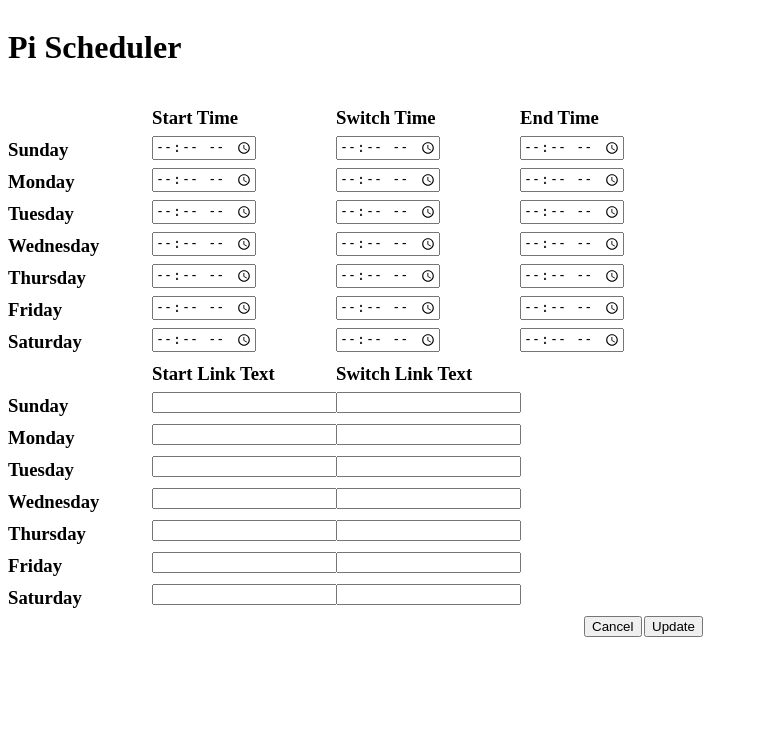
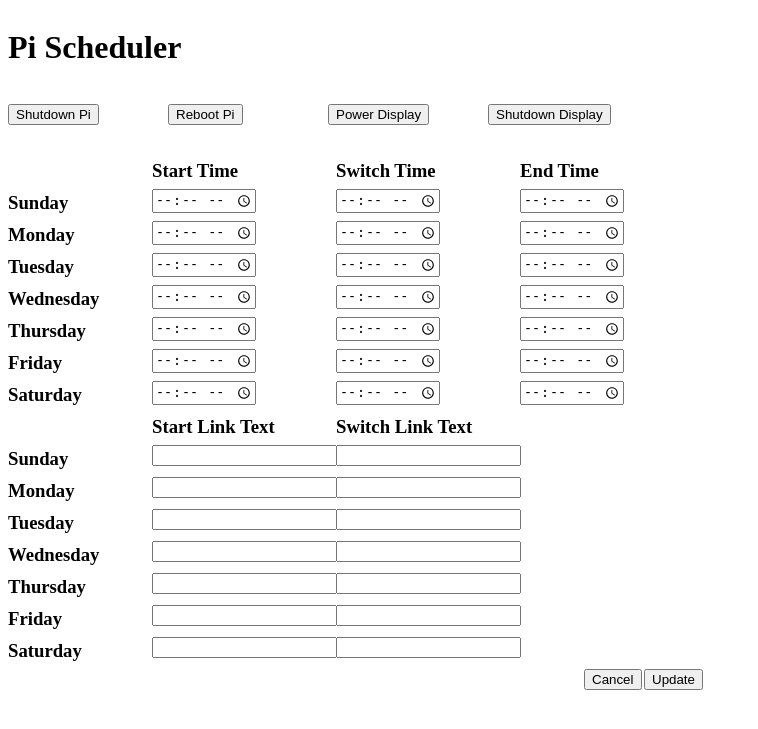
Before and after one commit to Brandon-Ritchie/PiDisplay_old, a Flask app: page /home in a window 1280 px wide. Shown: the top 729 px of the page, without its empty margins (0-758 px from the left). Run offline with Flask 2, Linux system fonts and the light colour scheme; a user stored in the database is signed in; data comes from the database, SQL or seed files in the repository.

Commit message:
Added hardware control and basic styling

```diff
--- a/app.py
+++ b/app.py
@@ -50,9 +50,23 @@ def index():
 @app.route('/home', methods = ["GET", "POST"])
 @login_required
 def home():
-    crontab_form = forms.CrontabForm() # form instance
+    crontab_form = forms.CrontabForm() # crontab form instance
+
+    hardware_form = forms.HardwareControlForm()
 
     try:
+        if hardware_form.shutdown_pi_button.data:
+            utilities.shutdown_pi()
+
+        if hardware_form.reboot_pi_button.data:
+            utilities.reboot_pi()
+
+        if hardware_form.power_display_button.data:
+            utilities.power_display()
+
+        if hardware_form.shutdown_display_button.data:
+            utilities.shutdown_display()
+
         if 'sunday_start_time' in request.form:
             if crontab_form.submit.data:
                 entry_list = forms.return_form_data_as_list_of_dict(crontab_form) # created as dictionaries of the form data making it easier to deal with
@@ -84,7 +98,8 @@ def home():
     forms.update_crontab_form_defaults(crontab_form, display_entry_list_as_lists)
 
     return render_template('home.html',
-        template_form = crontab_form,
+        template_crontab_form = crontab_form,
+        template_hardware_form = hardware_form
     )
 
 """
--- a/forms.py
+++ b/forms.py
@@ -4,6 +4,8 @@ from wtforms.fields.html5 import TimeField
 from wtforms.validators import DataRequired
 from app import db
 import datetime
+
+from utilities import power_display, shutdown_display, shutdown_pi
 
 class CrontabForm(FlaskForm):
     # Create all TimeField variables
@@ -235,6 +237,12 @@ def update_display_entry(db_list, entry, id):
             item.start_link_text = entry['start_link_text'] # update start link text
             item.switch_link_text = entry['switch_link_text'] # update switch link text
 
+class HardwareControlForm(FlaskForm):
+    shutdown_pi_button = SubmitField('Shutdown Pi')
+    reboot_pi_button = SubmitField('Reboot Pi')
+    power_display_button = SubmitField('Power Display')
+    shutdown_display_button = SubmitField('Shutdown Display')
+
 class LoginForm(FlaskForm):
     user = StringField('Username', validators=[DataRequired()])
     password = PasswordField('Password', validators=[DataRequired()])
--- a/static/styles/styles.css
+++ b/static/styles/styles.css
@@ -5,6 +5,31 @@ html {
 body {
     display: grid;
 }
+
+/* Hardware Control */
+
+#hardware-container {
+    display: grid;
+    grid-template-columns: repeat(4, 10rem);
+}
+
+#shutdown-pi-button {
+    grid-column: 1 / 2;
+}
+
+#reboot-pi-button {
+    grid-column: 2 / 3;
+}
+
+#power-display-button {
+    grid-column: 3 / 4;
+}
+
+#shutdown-display-button {
+    grid-column: 4 / 5;
+}
+
+/* Time Schedule */
 
 #time-container {
     display: grid;
@@ -58,6 +83,8 @@ body {
 .end-time {
     grid-column: 4 / 5;
 }
+
+/* Link Text */
 
 #link-text-container {
     display: grid;
--- a/templates/home.html
+++ b/templates/home.html
@@ -18,67 +18,75 @@
         <![endif]-->
         <h1>Pi Scheduler</h1>
         <form action='/home' method='POST'>
+            <div id='hardware-container'>
+                <p class='hardware-button' id='shutdown-pi-button'>{{ template_hardware_form.shutdown_pi_button() }}</p>
+                <p class='hardware-button' id='reboot-pi-button'>{{ template_hardware_form.reboot_pi_button() }}</p>
+                <p class='hardware-button' id='power-display-button'>{{ template_hardware_form.power_display_button() }}</p>
+                <p class='hardware-button' id='shutdown-display-button'>{{ template_hardware_form.shutdown_display_button() }}</p>
+            </div>
+        </form>
+        <form action='/home' method='POST'>
             <div id='time-container'>
                 <h3 class='time-header-row start-time'>Start Time</h2>
                 <h3 class='time-header-row switch-time'>Switch Time</h2>
                 <h3 class='time-header-row end-time'>End Time</h2>
                 <h3 class='sunday-time-row time-label'>Sunday</h3>
-                <p class='sunday-time-row start-time'>{{ template_form.sunday_start_time() }}</p>
-                <p class='sunday-time-row switch-time'>{{ template_form.sunday_switch_time() }}</p>
-                <p class='sunday-time-row end-time'>{{ template_form.sunday_end_time () }}</p>
+                <p class='sunday-time-row start-time'>{{ template_crontab_form.sunday_start_time() }}</p>
+                <p class='sunday-time-row switch-time'>{{ template_crontab_form.sunday_switch_time() }}</p>
+                <p class='sunday-time-row end-time'>{{ template_crontab_form.sunday_end_time () }}</p>
                 <h3 class='monday-time-row time-label'>Monday</h3>
-                <p class='monday-time-row start-time'>{{ template_form.monday_start_time() }}</p>
-                <p class='monday-time-row switch-time'>{{ template_form.monday_switch_time() }}</p>
-                <p class='monday-time-row end-time'>{{ template_form.monday_end_time () }}</p>
+                <p class='monday-time-row start-time'>{{ template_crontab_form.monday_start_time() }}</p>
+                <p class='monday-time-row switch-time'>{{ template_crontab_form.monday_switch_time() }}</p>
+                <p class='monday-time-row end-time'>{{ template_crontab_form.monday_end_time () }}</p>
                 <h3 class='tuesday-time-row time-label'>Tuesday</h3>
-                <p class='tuesday-time-row start-time'>{{ template_form.tuesday_start_time() }}</p>
-                <p class='tuesday-time-row switch-time'>{{ template_form.tuesday_switch_time() }}</p>
-                <p class='tuesday-time-row end-time'>{{ template_form.tuesday_end_time () }}</p>
+                <p class='tuesday-time-row start-time'>{{ template_crontab_form.tuesday_start_time() }}</p>
+                <p class='tuesday-time-row switch-time'>{{ template_crontab_form.tuesday_switch_time() }}</p>
+                <p class='tuesday-time-row end-time'>{{ template_crontab_form.tuesday_end_time () }}</p>
                 <h3 class='wednesday-time-row time-label'>Wednesday</h3>
-                <p class='wednesday-time-row start-time'>{{ template_form.wednesday_start_time() }}</p>
-                <p class='wednesday-time-row switch-time'>{{ template_form.wednesday_switch_time() }}</p>
-                <p class='wednesday-time-row end-time'>{{ template_form.wednesday_end_time () }}</p>
+                <p class='wednesday-time-row start-time'>{{ template_crontab_form.wednesday_start_time() }}</p>
+                <p class='wednesday-time-row switch-time'>{{ template_crontab_form.wednesday_switch_time() }}</p>
+                <p class='wednesday-time-row end-time'>{{ template_crontab_form.wednesday_end_time () }}</p>
                 <h3 class='thursday-time-row time-label'>Thursday</h3>
-                <p class='thursday-time-row start-time'>{{ template_form.thursday_start_time() }}</p>
-                <p class='thursday-time-row switch-time'>{{ template_form.thursday_switch_time() }}</p>
-                <p class='thursday-time-row end-time'>{{ template_form.thursday_end_time () }}</p>
+                <p class='thursday-time-row start-time'>{{ template_crontab_form.thursday_start_time() }}</p>
+                <p class='thursday-time-row switch-time'>{{ template_crontab_form.thursday_switch_time() }}</p>
+                <p class='thursday-time-row end-time'>{{ template_crontab_form.thursday_end_time () }}</p>
                 <h3 class='friday-time-row time-label'>Friday</h3>
-                <p class='friday-time-row start-time'>{{ template_form.friday_start_time() }}</p>
-                <p class='friday-time-row switch-time'>{{ template_form.friday_switch_time() }}</p>
-                <p class='friday-time-row end-time'>{{ template_form.friday_end_time () }}</p>
+                <p class='friday-time-row start-time'>{{ template_crontab_form.friday_start_time() }}</p>
+                <p class='friday-time-row switch-time'>{{ template_crontab_form.friday_switch_time() }}</p>
+                <p class='friday-time-row end-time'>{{ template_crontab_form.friday_end_time () }}</p>
                 <h3 class='saturday-time-row time-label'>Saturday</h3>
-                <p class='saturday-time-row start-time'>{{ template_form.saturday_start_time() }}</p>
-                <p class='saturday-time-row switch-time'>{{ template_form.saturday_switch_time() }}</p>
-                <p class='saturday-time-row end-time'>{{ template_form.saturday_end_time () }}</p>
+                <p class='saturday-time-row start-time'>{{ template_crontab_form.saturday_start_time() }}</p>
+                <p class='saturday-time-row switch-time'>{{ template_crontab_form.saturday_switch_time() }}</p>
+                <p class='saturday-time-row end-time'>{{ template_crontab_form.saturday_end_time () }}</p>
             </div>
             <div id="link-text-container">
                 <h3 class='link-header-row start-text'>Start Link Text</h3>
                 <h3 class='link-header-row switch-text'>Switch Link Text</h3>
                 <h3 class='sunday-link-row link-label'>Sunday</h3>
-                <p class='sunday-link-row start-text'>{{ template_form.sunday_start_text() }}</p>
-                <p class='sunday-link-row switch-text'>{{ template_form.sunday_switch_text() }}</p>
+                <p class='sunday-link-row start-text'>{{ template_crontab_form.sunday_start_text() }}</p>
+                <p class='sunday-link-row switch-text'>{{ template_crontab_form.sunday_switch_text() }}</p>
                 <h3 class='monday-link-row link-label'>Monday</h3>
-                <p class='monday-link-row start-text'>{{ template_form.monday_start_text() }}</p>
-                <p class='monday-link-row switch-text'>{{ template_form.monday_switch_text() }}</p>
+                <p class='monday-link-row start-text'>{{ template_crontab_form.monday_start_text() }}</p>
+                <p class='monday-link-row switch-text'>{{ template_crontab_form.monday_switch_text() }}</p>
                 <h3 class='tuesday-link-row link-label'>Tuesday</h3>
-                <p class='tuesday-link-row start-text'>{{ template_form.tuesday_start_text() }}</p>
-                <p class='tuesday-link-row switch-text'>{{ template_form.tuesday_switch_text() }}</p>
+                <p class='tuesday-link-row start-text'>{{ template_crontab_form.tuesday_start_text() }}</p>
+                <p class='tuesday-link-row switch-text'>{{ template_crontab_form.tuesday_switch_text() }}</p>
                 <h3 class='wednesday-link-row link-label'>Wednesday</h3>
-                <p class='wednesday-link-row start-text'>{{ template_form.wednesday_start_text() }}</p>
-                <p class='wednesday-link-row switch-text'>{{ template_form.wednesday_switch_text() }}</p>
+                <p class='wednesday-link-row start-text'>{{ template_crontab_form.wednesday_start_text() }}</p>
+                <p class='wednesday-link-row switch-text'>{{ template_crontab_form.wednesday_switch_text() }}</p>
                 <h3 class='thursday-link-row link-label'>Thursday</h3>
-                <p class='thursday-link-row start-text'>{{ template_form.thursday_start_text() }}</p>
-                <p class='thursday-link-row switch-text'>{{ template_form.thursday_switch_text() }}</p>
+                <p class='thursday-link-row start-text'>{{ template_crontab_form.thursday_start_text() }}</p>
+                <p class='thursday-link-row switch-text'>{{ template_crontab_form.thursday_switch_text() }}</p>
                 <h3 class='friday-link-row link-label'>Friday</h3>
-                <p class='friday-link-row start-text'>{{ template_form.friday_start_text() }}</p>
-                <p class='friday-link-row switch-text'>{{ template_form.friday_switch_text() }}</p>
+                <p class='friday-link-row start-text'>{{ template_crontab_form.friday_start_text() }}</p>
+                <p class='friday-link-row switch-text'>{{ template_crontab_form.friday_switch_text() }}</p>
                 <h3 class='saturday-link-row link-label'>Saturday</h3>
-                <p class='saturday-link-row start-text'>{{ template_form.saturday_start_text() }}</p>
-                <p class='saturday-link-row switch-text'>{{ template_form.saturday_switch_text() }}</p>
+                <p class='saturday-link-row start-text'>{{ template_crontab_form.saturday_start_text() }}</p>
+                <p class='saturday-link-row switch-text'>{{ template_crontab_form.saturday_switch_text() }}</p>
             </div>
             <div id = 'submit-container'>
-                <p id='cancel-button'>{{ template_form.cancel() }}</p>
-                <p id='submit-button'>{{ template_form.submit() }}</p>
+                <p id='cancel-button'>{{ template_crontab_form.cancel() }}</p>
+                <p id='submit-button'>{{ template_crontab_form.submit() }}</p>
             </div>
         </form>
         <div>
```
Also changed, not shown: utilities.py (+13 -2 lines).
